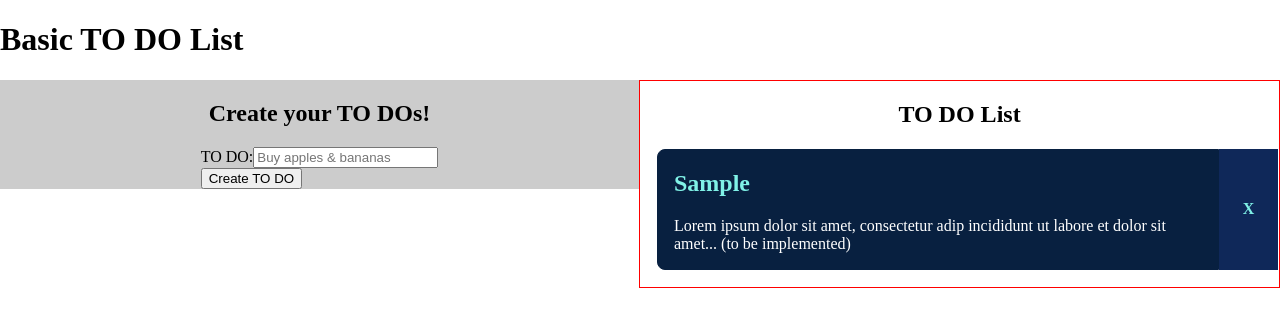
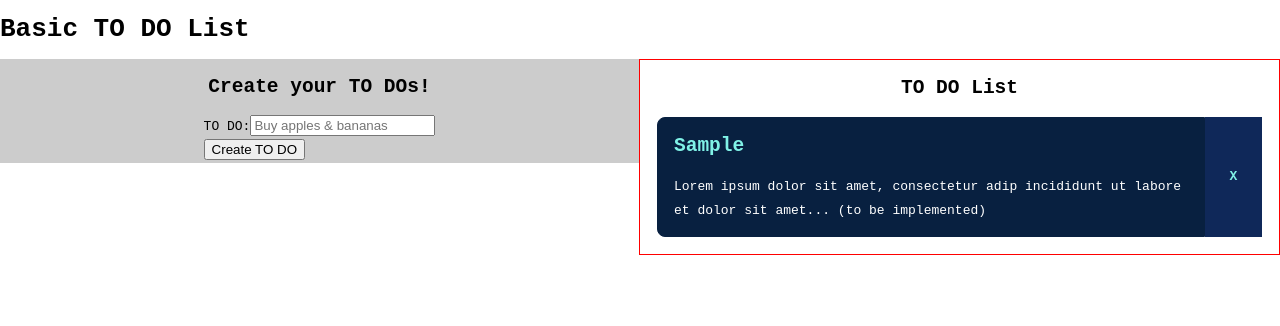
Before and after one commit to lopez-tomas/basic-todo-list, a React (Create React App) app: page / in a window 1280 px wide. Both pictures are taken after typing "Sample" into the empty fields and a click on the input "Create TO DO". Shown: the top 326 px of the page. Built offline with nearby package versions, Linux system fonts and the light colour scheme.

Commit message:
minor changes.

```diff
--- a/src/components/ToDo.jsx
+++ b/src/components/ToDo.jsx
@@ -17,8 +17,8 @@ const ToDo = ({ todo }) => {
           Lorem ipsum dolor sit amet, consectetur adip  incididunt ut labore et dolor sit amet... (to be implemented)
         </p>
       </div>
-      <div className="ToDo-remove">
-        <span onClick={() => handleClick(todo.id)}>
+      <div className="ToDo-remove" onClick={() => handleClick(todo.id)}>
+        <span>
           X
         </span>
       </div>
--- a/src/styles/App.sass
+++ b/src/styles/App.sass
@@ -1,13 +1,15 @@
 /* global styles START */
 body
 	margin: 0
+	font-family: monospace
+	line-height: 1.5rem
 
 ul
 	margin: 0
 	padding: 0
 
 	li
-		padding: 0 0 0 16px
+		padding: 0 16px 0 16px
 		list-style: none
 /* global styles END */
 
```
